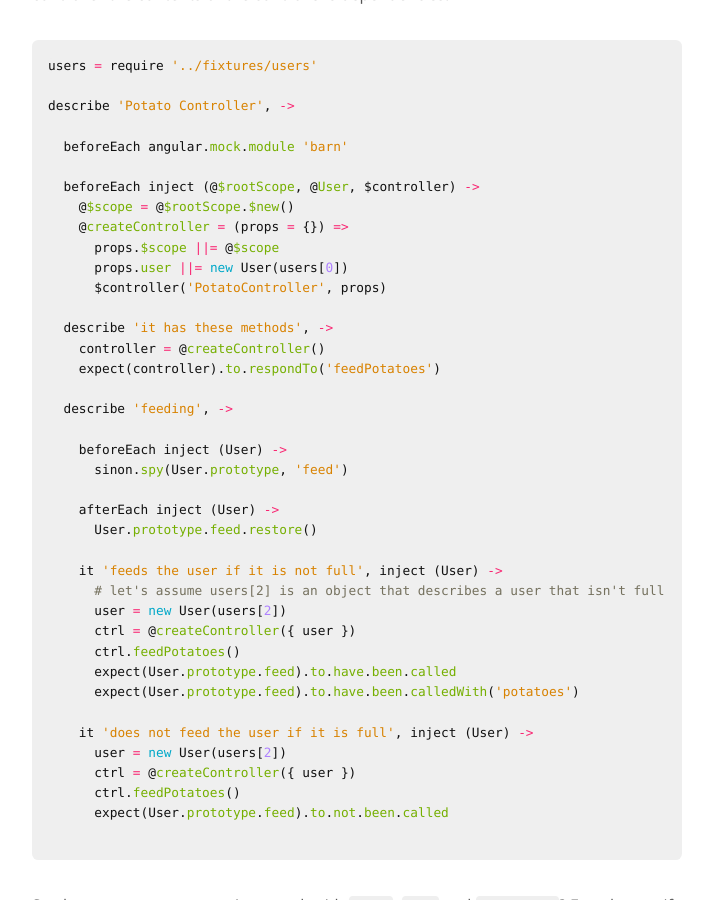
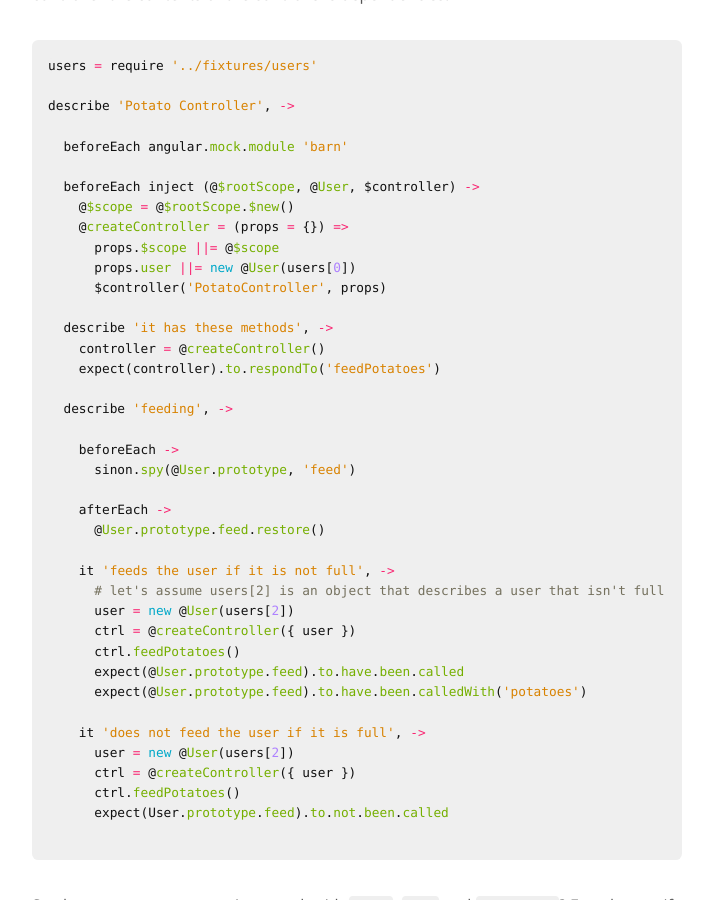
Before and after one commit to bioball/bioball.github.io, a Jekyll site: the page built from _posts/2015-03-09-writing-karma-unit-tests.md, in a window 1280 px wide and 900 px high, scrolled down 4858 px. Shown: the whole window, without its empty margins (480-1193 px from the left). Built offline with Jekyll 4.4.1, drawn with Linux system fonts in a browser that asks for light colours; nearby versions of some CDN libraries; Markdown is read by kramdown in place of the engine named in the settings; comment, search, counter and statistics services are not loaded.

Commit message:
update blog posts

```diff
--- a/_posts/2015-03-09-writing-karma-unit-tests.md
+++ b/_posts/2015-03-09-writing-karma-unit-tests.md
@@ -184,7 +184,7 @@ describe 'Potato Controller', ->
     @$scope = @$rootScope.$new()
     @createController = (props = {}) =>
       props.$scope ||= @$scope
-      props.user ||= new User(users[0])
+      props.user ||= new @User(users[0])
       $controller('PotatoController', props)
 
   describe 'it has these methods', ->
@@ -193,22 +193,22 @@ describe 'Potato Controller', ->
 
   describe 'feeding', ->
 
-    beforeEach inject (User) ->
-      sinon.spy(User.prototype, 'feed')
+    beforeEach ->
+      sinon.spy(@User.prototype, 'feed')
 
-    afterEach inject (User) ->
-      User.prototype.feed.restore()
+    afterEach ->
+      @User.prototype.feed.restore()
 
-    it 'feeds the user if it is not full', inject (User) ->
+    it 'feeds the user if it is not full', ->
       # let's assume users[2] is an object that describes a user that isn't full
-      user = new User(users[2])
+      user = new @User(users[2])
       ctrl = @createController({ user })
       ctrl.feedPotatoes()
-      expect(User.prototype.feed).to.have.been.called
-      expect(User.prototype.feed).to.have.been.calledWith('potatoes')
+      expect(@User.prototype.feed).to.have.been.called
+      expect(@User.prototype.feed).to.have.been.calledWith('potatoes')
 
-    it 'does not feed the user if it is full', inject (User) ->
-      user = new User(users[2])
+    it 'does not feed the user if it is full', ->
+      user = new @User(users[2])
       ctrl = @createController({ user })
       ctrl.feedPotatoes()
       expect(User.prototype.feed).to.not.been.called
```
Also changed, not shown: _posts/2014-03-21-private-variables-and-breaking-loops.md (+1 -0 lines).
